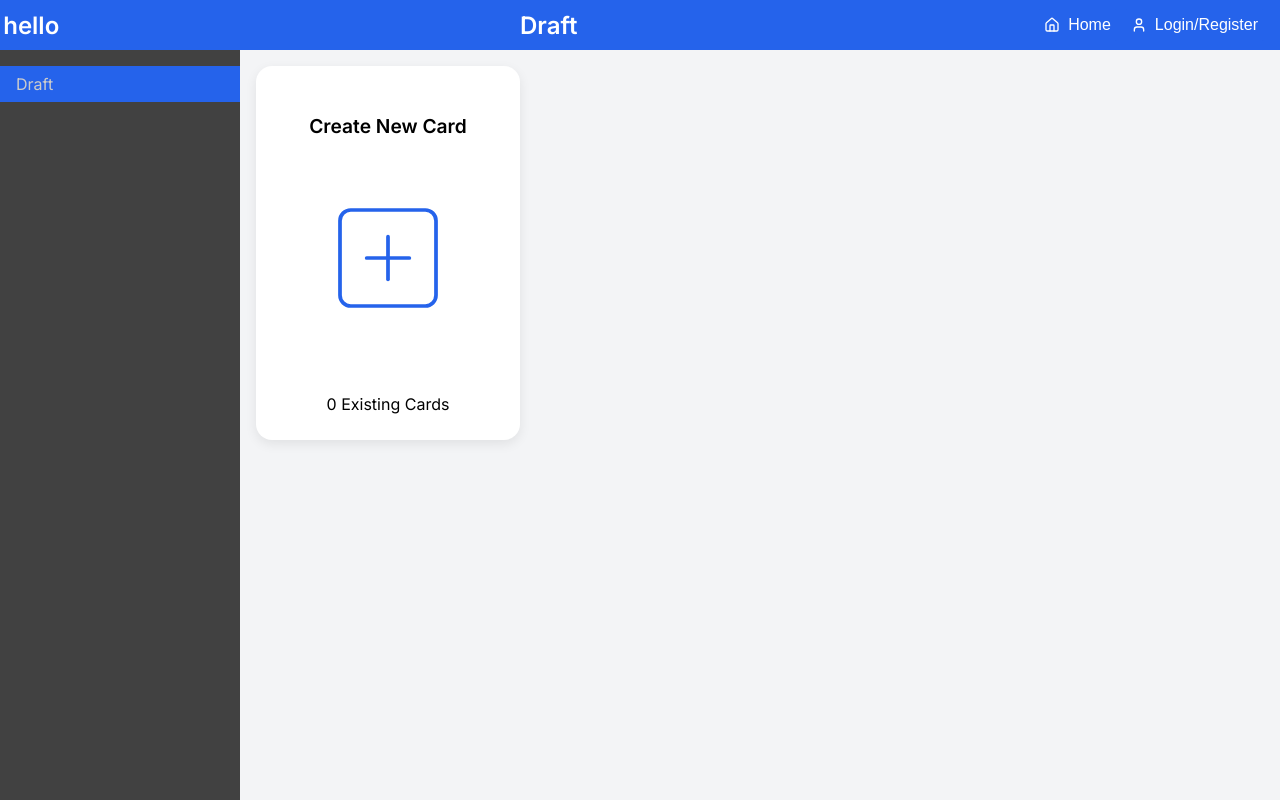
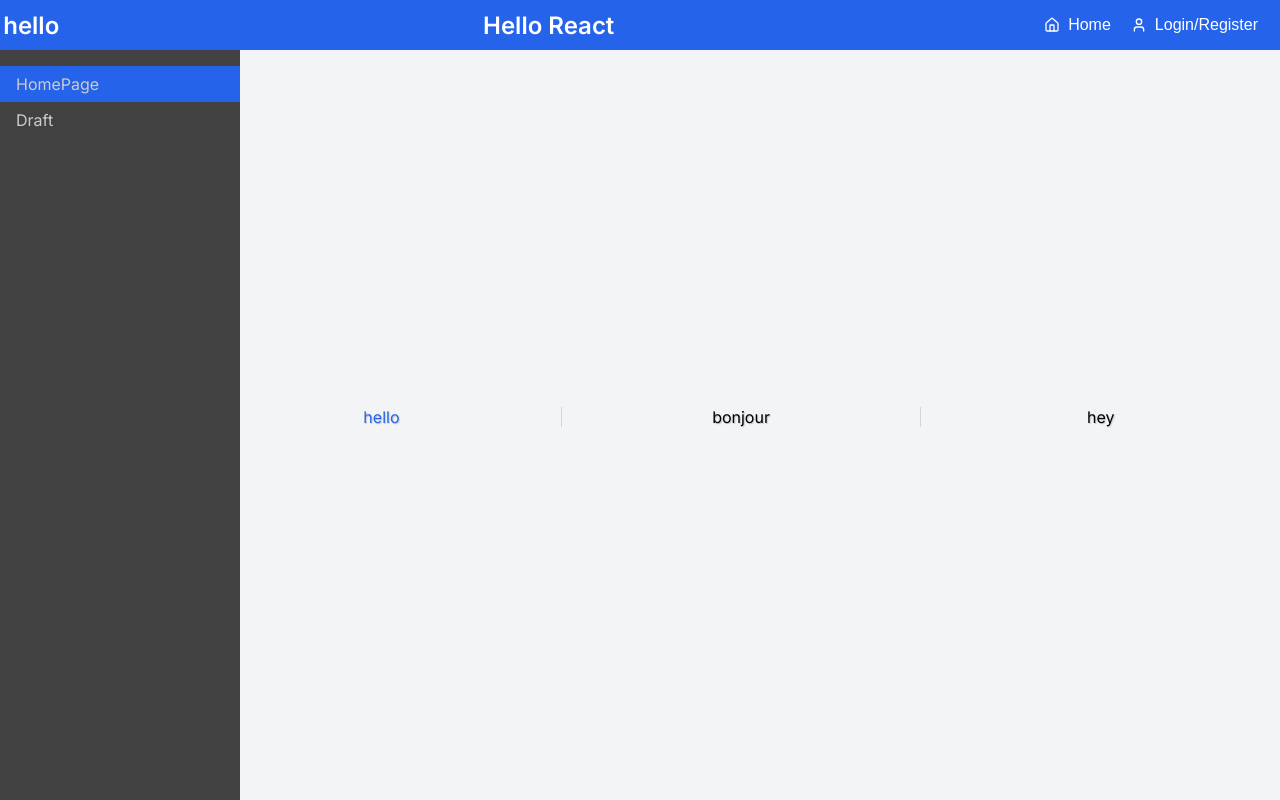
Before and after one commit to cknoe/AlexandrEFrontend, a React (Vite) app: page / in a window 1280 px wide. Before the commit this address led to /draft. Built offline with nearby package versions, Linux system fonts and the light colour scheme.

Commit message:
Extracting tabs from savedraftform

```diff
--- a/src/Routes.tsx
+++ b/src/Routes.tsx
@@ -2,12 +2,22 @@ import { Route, Routes } from 'react-router-dom'
 import Error from './components/Error'
 import CardsContainer from './components/Cards/CardsContainer'
 import CollectionList from './components/Collections/CollectionList'
+import HomePage from './components/HomePage'
 
 export default function AppRoutes() {
   return (
     <Routes>
       <Route
         path="/"
+        element={
+          <>
+            <CollectionList />
+            <HomePage />
+          </>
+        }
+      />
+      <Route
+        path="/all-cards"
         element={
           <>
             <CollectionList />
--- a/src/components/Collections/CollectionList.tsx
+++ b/src/components/Collections/CollectionList.tsx
@@ -30,6 +30,7 @@ export default function CollectionList() {
   const [isTrayHidden, setIsTrayHidden] = useState(false)
 
   const isDraft = location.pathname === '/draft'
+  const isAllCards = location.pathname === '/all-cards'
   const isRoot = location.pathname === '/'
 
   const collectionIdNumber = collectionIdParam
@@ -121,7 +122,7 @@ export default function CollectionList() {
     )
 
     if (collectionIdNumber !== null && collectionIdNumber === collectionId) {
-      navigate('/')
+      navigate('/all-cards')
     }
 
     deleteCollection(collectionId).catch((err) => console.error(err))
@@ -142,6 +143,8 @@ export default function CollectionList() {
   }
 
   return (
+    <>
+      <div className="collection-tray-space" />
       <div
         ref={wrapperRef}
         className={
@@ -151,6 +154,12 @@ export default function CollectionList() {
         }
       >
         <div className="collection-list-div">
+          <div
+            className={`collection ${isRoot ? 'collection-selected' : ''}`}
+            onClick={() => navigate(`/`)}
+          >
+            <div>HomePage</div>
+          </div>
           <div
             className={`collection ${isDraft ? 'collection-selected' : ''}`}
             onClick={() => navigate(`/draft`)}
@@ -171,8 +180,8 @@ export default function CollectionList() {
           {token && (
             <>
               <div
-              className={`collection ${isRoot ? 'collection-selected' : ''}`}
-              onClick={() => navigate(`/`)}
+                className={`collection ${isAllCards ? 'collection-selected' : ''}`}
+                onClick={() => navigate(`/all-cards`)}
               >
                 Your Cards
               </div>
@@ -227,5 +236,6 @@ export default function CollectionList() {
           {isTrayHidden ? '>' : '<'}{' '}
         </div>
       </div>
+    </>
   )
 }
--- /dev/null
+++ b/src/components/HomePage.tsx
@@ -0,0 +1,10 @@
+import TabBar from './Tabs/TabBar'
+
+export default function HomePage() {
+  return (
+    <div style={{ display: 'flex', width: '100%' }}>
+      <div style={{ width: 'var(--collection-tray-width)' }} />
+      <TabBar tabNames={['hello', 'bonjour', 'hey']}></TabBar>
+    </div>
+  )
+}
--- /dev/null
+++ b/src/components/Tabs/Tab.tsx
@@ -0,0 +1,5 @@
+import type { TabProps } from './TabType'
+
+export default function Tab({ child }: TabProps) {
+  return { child }
+}
--- /dev/null
+++ b/src/components/Tabs/TabBar.tsx
@@ -0,0 +1,20 @@
+import { useState } from 'react'
+import type { TabBarProps } from './TabType'
+
+export default function TabBar(props: TabBarProps) {
+  const [tabsName] = useState<string[]>(props.tabNames)
+  const [activeTab, setActiveTab] = useState<string>(tabsName[0])
+
+  return (
+    <div className="tabs">
+      {tabsName.map((tabName) => (
+        <div
+          className={`tab ${activeTab === tabName ? 'active-tab' : ''}`}
+          onClick={() => setActiveTab(tabName)}
+        >
+          {tabName}
+        </div>
+      ))}
+    </div>
+  )
+}
--- /dev/null
+++ b/src/components/Tabs/TabType.ts
@@ -0,0 +1,10 @@
+import type { ReactNode } from 'react'
+
+export type TabBarProps = {
+  tabNames: string[]
+  children?: ReactNode[]
+}
+
+export type TabProps = {
+  child: ReactNode
+}
--- a/src/css/card.css
+++ b/src/css/card.css
@@ -164,7 +164,6 @@
 .card-list-div {
   flex: 1;
   padding-top: 1em;
-  padding-left: var(--collection-tray-width);
   padding-bottom: 1em;
   margin-left: 1em;
   margin-right: 1em;
@@ -178,7 +177,6 @@
 
 @media (max-width: 601px) {
   .card-list-div {
-    padding-left: 0em;
     justify-content: center;
     align-items: center;
   }
--- a/src/css/collection.css
+++ b/src/css/collection.css
@@ -6,6 +6,16 @@
   z-index: 1;
   left: 0;
   transition: left 0.2s ease;
+}
+
+.collection-tray-space {
+  width: var(--collection-tray-width);
+}
+
+@media (max-width: 601px) {
+  .collection-tray-space {
+    width: 0em;
+  }
 }
 
 .collection-list-div {
--- a/src/css/main.css
+++ b/src/css/main.css
@@ -35,7 +35,6 @@ body {
   flex-wrap: wrap;
   justify-content: flex-start;
   align-items: flex-start;
-  gap: 1rem;
   font-family: 'Inter', sans-serif;
   overflow-y: auto;
 }
```
Lines whose indentation alone changed are shown as unchanged.
